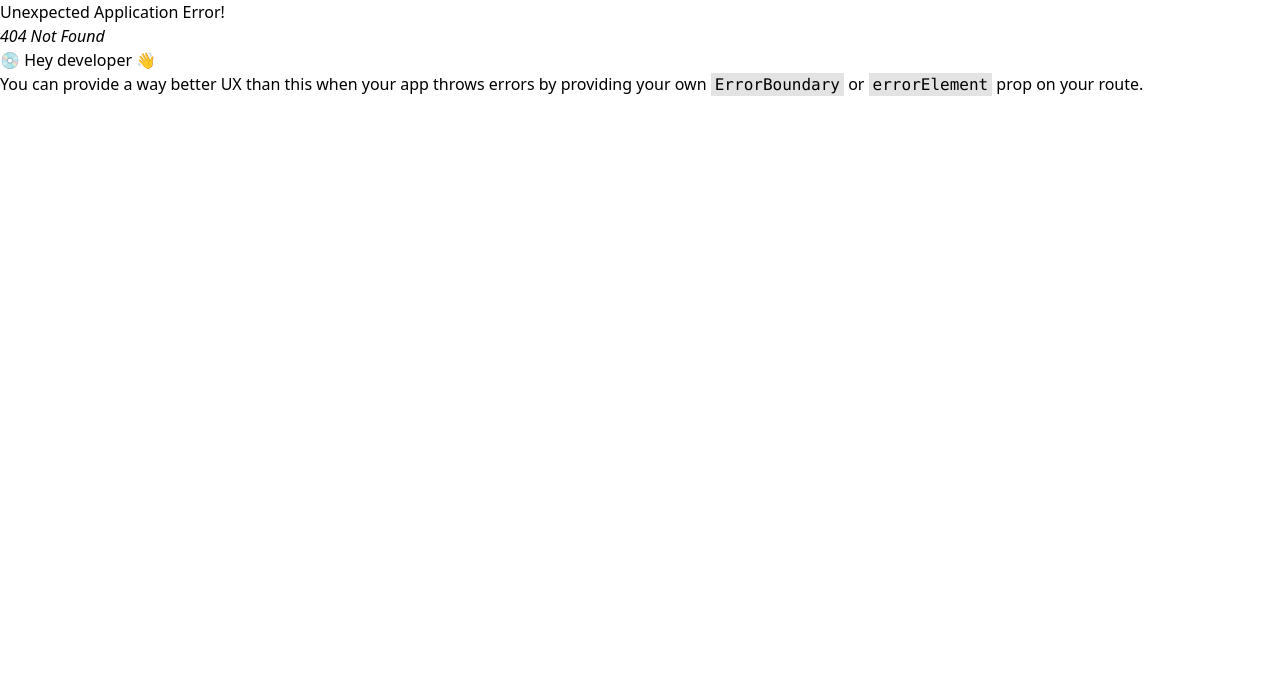
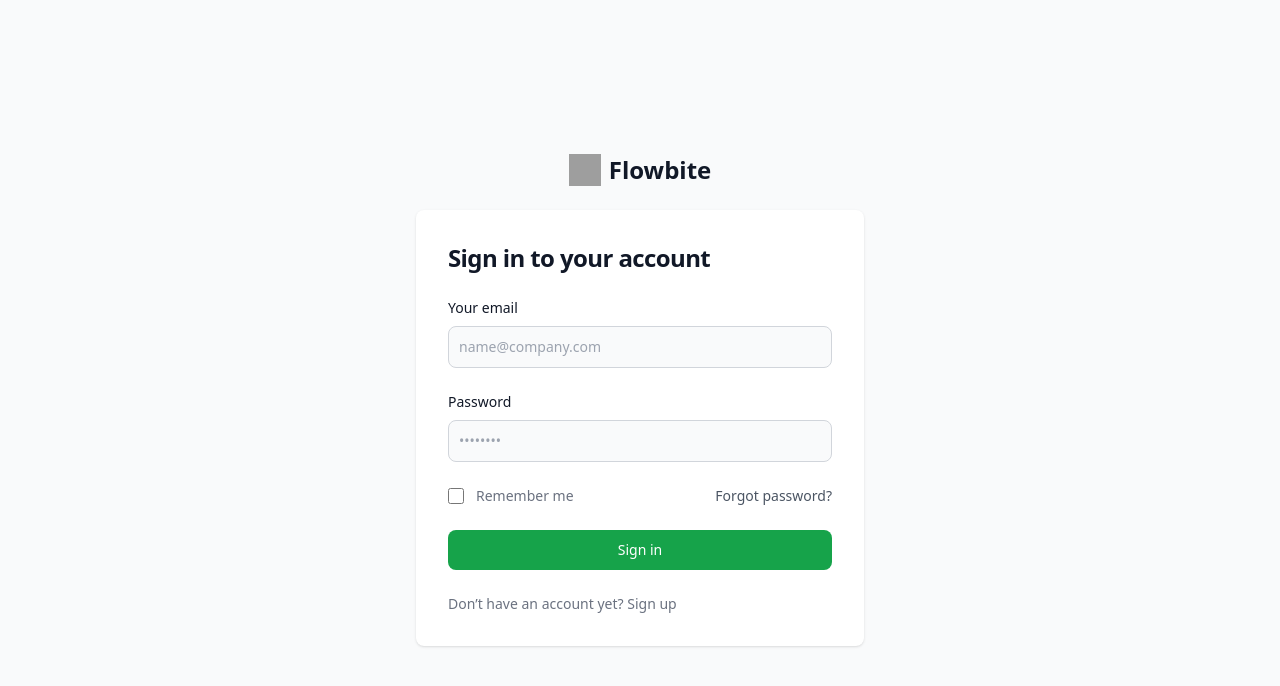
Before and after one commit to daocuong2306/duantonghiep, a React (Vite) app in the folder Base-Project-react/: page /login in a window 1280 px wide. Before the commit this address had no page. Shown: the top 686 px of the page. Built offline with nearby package versions, Linux system fonts and the light colour scheme; grey boxes are pictures that could not be loaded.

Commit message:
layout login signup

```diff
--- a/Base-Project-react/package.json
+++ b/Base-Project-react/package.json
@@ -10,6 +10,7 @@
         "preview": "vite preview"
     },
     "dependencies": {
+        "@ant-design/icons": "^5.2.6",
         "@reduxjs/toolkit": "^1.9.5",
         "antd": "^5.8.1",
         "axios": "^1.4.0",
--- /dev/null
+++ b/Base-Project-react/src/components/client/login.tsx
@@ -0,0 +1,49 @@
+
+const Login = () => {
+    return (
+        <div>
+            <section className="bg-gray-50 dark:bg-gray-900">
+                <div className="flex flex-col items-center justify-center px-6 py-8 mx-auto md:h-screen lg:py-0">
+                    <a href="#" className="flex items-center mb-6 text-2xl font-semibold text-gray-900 dark:text-white">
+                        <img className="w-8 h-8 mr-2" src="https://flowbite.s3.amazonaws.com/blocks/marketing-ui/logo.svg" alt="logo" />
+                        Flowbite
+                    </a>
+                    <div className="w-full bg-white rounded-lg shadow dark:border md:mt-0 sm:max-w-md xl:p-0 dark:bg-gray-800 dark:border-gray-700">
+                        <div className="p-6 space-y-4 md:space-y-6 sm:p-8">
+                            <h1 className="text-xl font-bold leading-tight tracking-tight text-gray-900 md:text-2xl dark:text-white">
+                                Sign in to your account
+                            </h1>
+                            <form className="space-y-4 md:space-y-6" action="#">
+                                <div>
+                                    <label htmlFor="email" className="block mb-2 text-sm font-medium text-gray-900 dark:text-white">Your email</label>
+                                    <input type="email" name="email" id="email" className="bg-gray-50 border border-gray-300 text-gray-900 sm:text-sm rounded-lg focus:ring-primary-600 focus:border-primary-600 block w-full p-2.5 dark:bg-gray-700 dark:border-gray-600 dark:placeholder-gray-400 dark:text-white dark:focus:ring-blue-500 dark:focus:border-blue-500" placeholder="name@company.com" required />
+                                </div>
+                                <div>
+                                    <label htmlFor="password" className="block mb-2 text-sm font-medium text-gray-900 dark:text-white">Password</label>
+                                    <input type="password" name="password" id="password" placeholder="••••••••" className="bg-gray-50 border border-gray-300 text-gray-900 sm:text-sm rounded-lg focus:ring-primary-600 focus:border-primary-600 block w-full p-2.5 dark:bg-gray-700 dark:border-gray-600 dark:placeholder-gray-400 dark:text-white dark:focus:ring-blue-500 dark:focus:border-blue-500" required />
+                                </div>
+                                <div className="flex items-center justify-between">
+                                    <div className="flex items-start">
+                                        <div className="flex items-center h-5">
+                                            <input id="remember" aria-describedby="remember" type="checkbox" className="w-4 h-4 border border-gray-300 rounded bg-gray-50 focus:ring-3 focus:ring-primary-300 dark:bg-gray-700 dark:border-gray-600 dark:focus:ring-primary-600 dark:ring-offset-gray-800" required />
+                                        </div>
+                                        <div className="ml-3 text-sm">
+                                            <label htmlFor="remember" className="text-gray-500 dark:text-gray-300">Remember me</label>
+                                        </div>
+                                    </div>
+                                    <a href="#" className="text-sm font-medium text-gray-600 hover:underline dark:text-gray-500">Forgot password?</a>
+                                </div>
+                                <button type="submit" className="w-full text-white bg-green-600 hover:bg-primary-700 focus:ring-4 focus:outline-none focus:ring-primary-300 font-medium rounded-lg text-sm px-5 py-2.5 text-center dark:bg-primary-600 dark:hover:bg-primary-700 dark:focus:ring-primary-800">Sign in</button>
+                                <p className="text-sm font-light text-gray-500 dark:text-gray-400">
+                                    Don’t have an account yet? <a href="#" className="font-medium text-primary-600 hover:underline dark:text-primary-500">Sign up</a>
+                                </p>
+                            </form>
+                        </div>
+                    </div>
+                </div>
+            </section>
+        </div>
+    )
+}
+
+export default Login
--- /dev/null
+++ b/Base-Project-react/src/components/client/signup.tsx
@@ -0,0 +1,49 @@
+const Signup = () => {
+    return (
+        <div>
+            <section className="bg-gray-50 dark:bg-gray-900">
+                <div className="flex flex-col items-center justify-center px-6 py-8 mx-auto md:h-screen lg:py-0">
+                    <a href="#" className="flex items-center mb-6 text-2xl font-semibold text-gray-900 dark:text-white">
+                        <img className="w-8 h-8 mr-2" src="https://flowbite.s3.amazonaws.com/blocks/marketing-ui/logo.svg" alt="logo" />
+                        Flowbite
+                    </a>
+                    <div className="w-full bg-white rounded-lg shadow dark:border md:mt-0 sm:max-w-md xl:p-0 dark:bg-gray-800 dark:border-gray-700">
+                        <div className="p-6 space-y-4 md:space-y-6 sm:p-8">
+                            <h1 className="text-xl font-bold leading-tight tracking-tight text-gray-900 md:text-2xl dark:text-white">
+                                Create and account
+                            </h1>
+                            <form className="space-y-4 md:space-y-6" action="#">
+                                <div>
+                                    <label htmlFor="email" className="block mb-2 text-sm font-medium text-gray-900 dark:text-white">Your email</label>
+                                    <input type="email" name="email" id="email" className="bg-gray-50 border border-gray-300 text-gray-900 sm:text-sm rounded-lg focus:ring-primary-600 focus:border-primary-600 block w-full p-2.5 dark:bg-gray-700 dark:border-gray-600 dark:placeholder-gray-400 dark:text-white dark:focus:ring-blue-500 dark:focus:border-blue-500" placeholder="name@company.com" required />
+                                </div>
+                                <div>
+                                    <label htmlFor="password" className="block mb-2 text-sm font-medium text-gray-900 dark:text-white">Password</label>
+                                    <input type="password" name="password" id="password" placeholder="••••••••" className="bg-gray-50 border border-gray-300 text-gray-900 sm:text-sm rounded-lg focus:ring-primary-600 focus:border-primary-600 block w-full p-2.5 dark:bg-gray-700 dark:border-gray-600 dark:placeholder-gray-400 dark:text-white dark:focus:ring-blue-500 dark:focus:border-blue-500" required />
+                                </div>
+                                <div>
+                                    <label htmlFor="confirm-password" className="block mb-2 text-sm font-medium text-gray-900 dark:text-white">Confirm password</label>
+                                    <input type="confirm-password" name="confirm-password" id="confirm-password" placeholder="••••••••" className="bg-gray-50 border border-gray-300 text-gray-900 sm:text-sm rounded-lg focus:ring-primary-600 focus:border-primary-600 block w-full p-2.5 dark:bg-gray-700 dark:border-gray-600 dark:placeholder-gray-400 dark:text-white dark:focus:ring-blue-500 dark:focus:border-blue-500" required />
+                                </div>
+                                <div className="flex items-start">
+                                    <div className="flex items-center h-5">
+                                        <input id="terms" aria-describedby="terms" type="checkbox" className="w-4 h-4 border border-gray-300 rounded bg-gray-50 focus:ring-3 focus:ring-primary-300 dark:bg-gray-700 dark:border-gray-600 dark:focus:ring-primary-600 dark:ring-offset-gray-800" required />
+                                    </div>
+                                    <div className="ml-3 text-sm">
+                                        <label htmlFor="terms" className="font-light text-gray-500 dark:text-gray-300">I accept the <a className="font-medium text-primary-600 hover:underline dark:text-primary-500" href="#">Terms and Conditions</a></label>
+                                    </div>
+                                </div>
+                                <button type="submit" className="w-full text-white bg-primary-600 hover:bg-primary-700 focus:ring-4 focus:outline-none focus:ring-primary-300 font-medium rounded-lg text-sm px-5 py-2.5 text-center dark:bg-primary-600 dark:hover:bg-primary-700 dark:focus:ring-primary-800">Create an account</button>
+                                <p className="text-sm font-light text-gray-500 dark:text-gray-400">
+                                    Already have an account? <a href="#" className="font-medium text-primary-600 hover:underline dark:text-primary-500">Login here</a>
+                                </p>
+                            </form>
+                        </div>
+                    </div>
+                </div>
+            </section>
+        </div>
+    )
+}
+
+export default Signup
```
Also changed, not shown: Base-Project-react/src/routes.tsx (+10 -0 lines).
